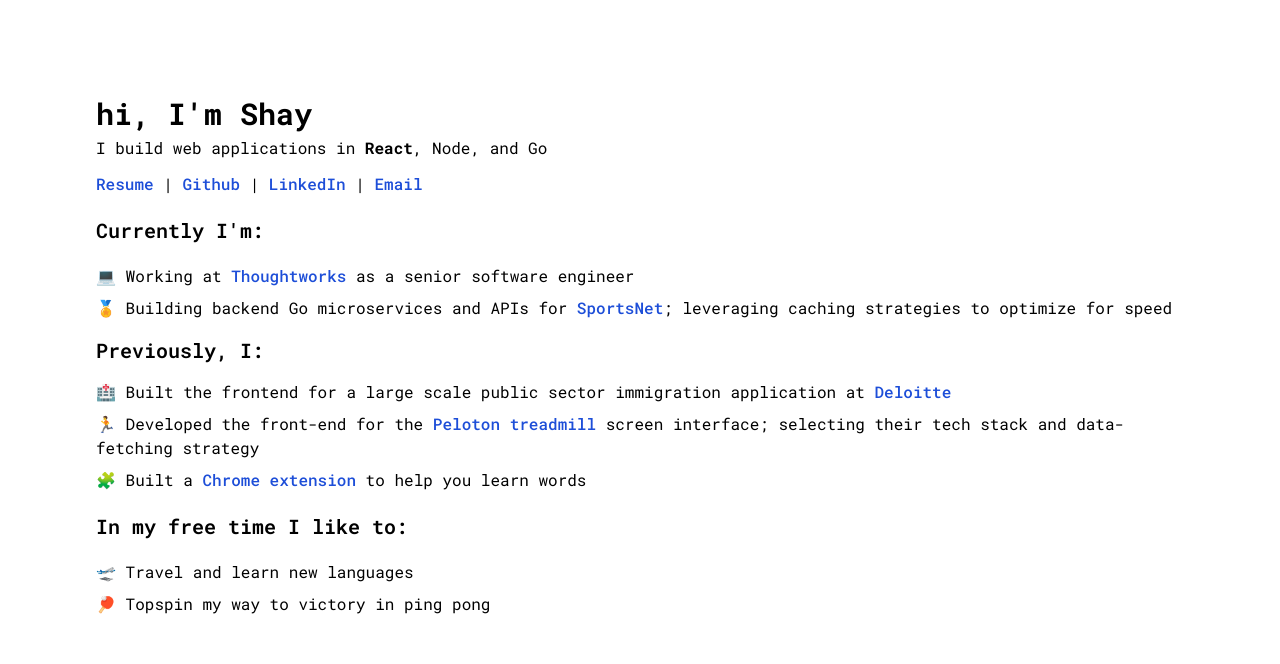
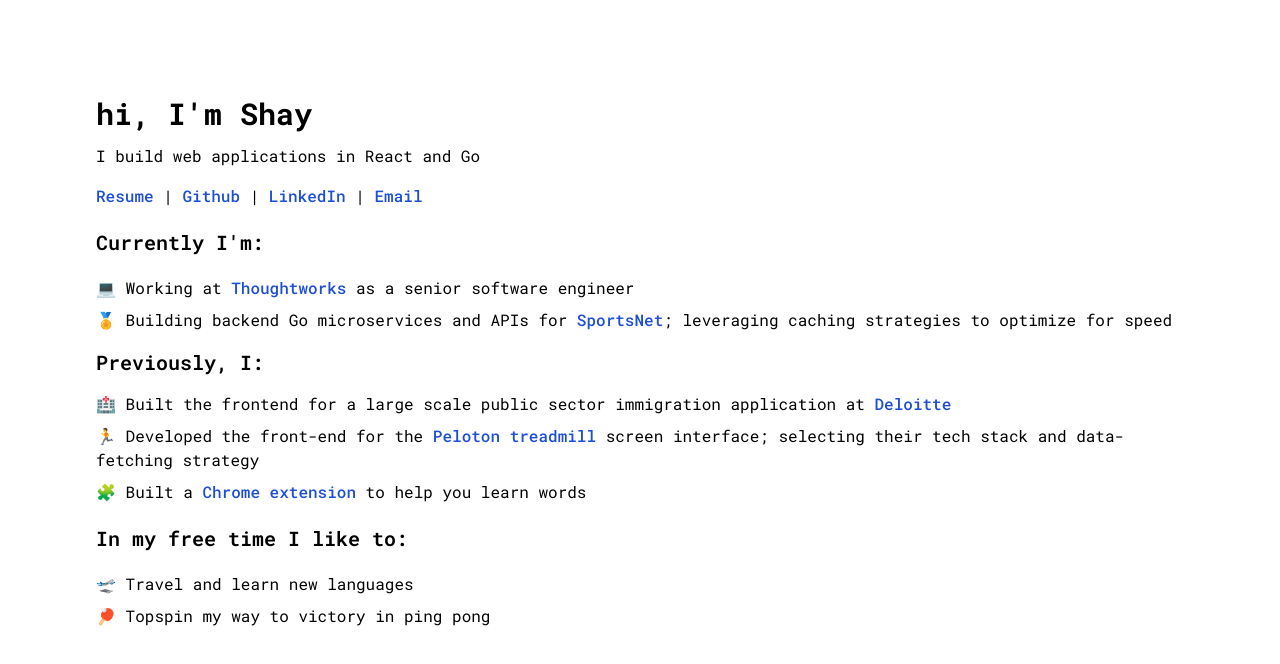
Before and after one commit to yalikebaz/website-2, a Next.js app: page / in a window 1280 px wide. Shown: the top 664 px of the page. Built offline with nearby package versions, Linux system fonts and the light colour scheme.

Commit message:
update headline

```diff
--- a/app/page.js
+++ b/app/page.js
@@ -2,7 +2,7 @@ export default function Home() {
   return (
     <main className="min-h-screen p-24">
       <h1 className="text-3xl font-bold">hi, I'm Shay</h1>
-      <p className="text-base mt-1 mb-3">I build web applications in <span className="font-bold">React</span>, Node, and Go</p>
+      <p className="text-base mt-3 mb-4">I build web applications in React and Go</p>
 
       <section>
         <div className="text-base my-3">
```
